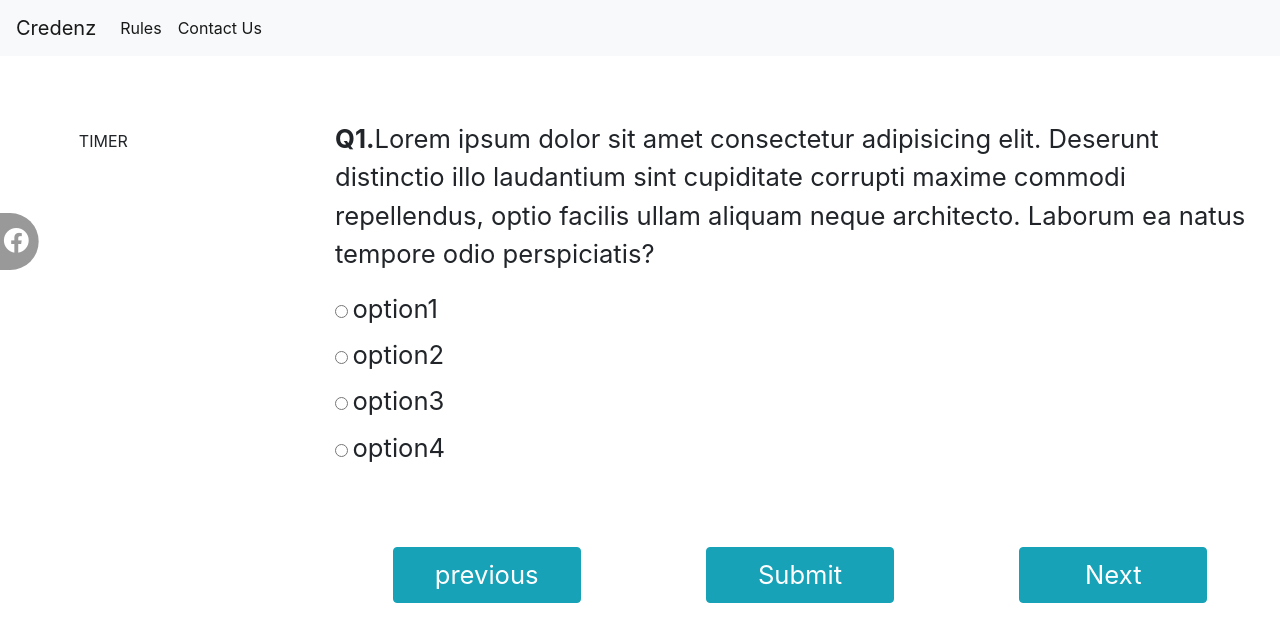
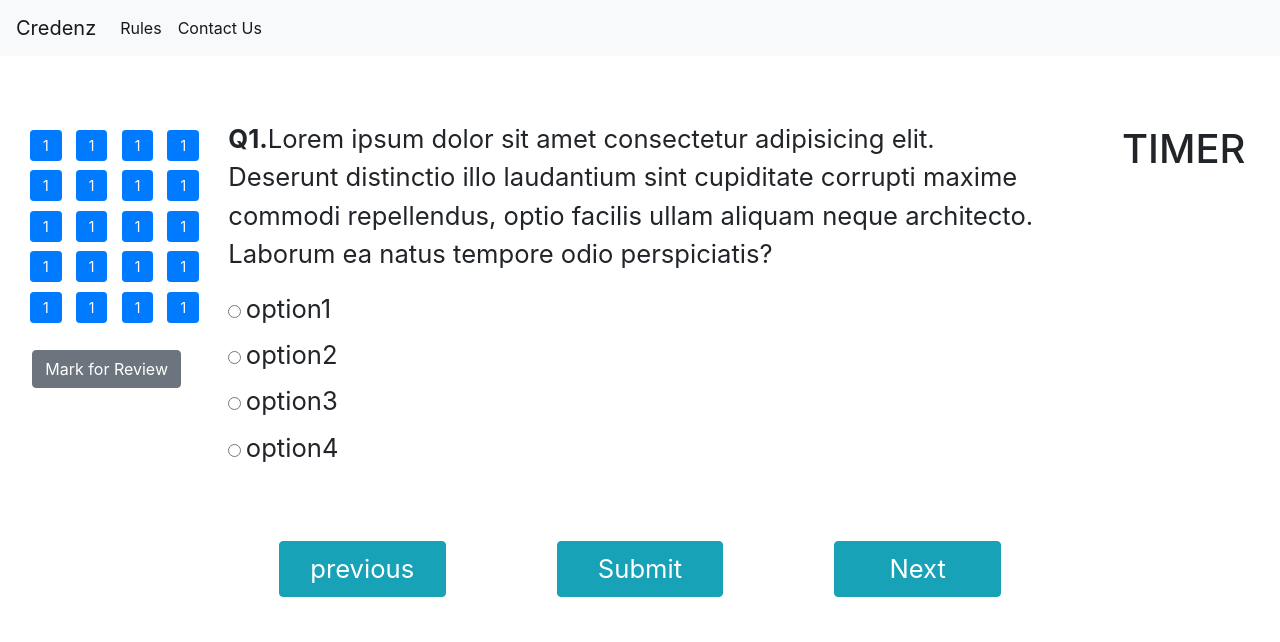
Before and after one commit to Onkar-2803/Enigma, a plain HTML site: page enigma_questions.html in a window 1280 px wide. Drawn offline with nearby package versions, Linux system fonts and the light colour scheme.

Commit message:
Made responsive for Mobile & PC

```diff
--- a/enigma_questions.css
+++ b/enigma_questions.css
@@ -39,10 +39,6 @@
     border: solid 1px red;
 }
 
-.not-mobile{
-    display: none;
-}
-
 .floating{
     position: fixed;
     height: 20vh;
@@ -71,3 +67,18 @@
   .floating a:hover{
     transform: translate(40%, 0);
   }
+
+/* If the screen size is 601px wide or more, set the font-size of <div> to 80px */
+@media screen and (min-width: 576px) {
+    .mobile{
+        display:none;
+    }
+}
+
+/* If the screen size is 600px wide or less, set the font-size of <div> to 30px */
+@media screen and (max-width: 576px) {
+    .not-mobile{
+        display: none;
+    }
+
+  }
--- a/enigma_questions.html
+++ b/enigma_questions.html
@@ -32,7 +32,7 @@
     <div class="not-mobile">
         <div class="container-fluid">
             <div class="row ">
-                <div class="col-lg-2 col-md-4 col-sm-4 p">
+                <div class="col-lg-2 col-md-4 col-sm-4 ">
                     <div class="container">
                         <div class="row d-flex justify-content-center" >
                             <div class="col-lg-3 col-md-2 col-sm-1"><button type="button" id="Grid"class="btn btn-primary btn-sm">1</button></div>
@@ -73,7 +73,7 @@
                     </form>
                 <!-- </div>                                                                       -->
             </div>
-                <div class="col-lg-8 col-md-5 col-sm-8 p">
+                <div class="col-lg-8 col-md-5 col-sm-8 ">
                     <p id="Q"><b>Q1.</b>Lorem ipsum dolor sit amet consectetur adipisicing elit. Deserunt distinctio illo laudantium sint cupiditate corrupti maxime commodi repellendus, optio facilis ullam aliquam neque architecto. Laborum ea natus tempore odio perspiciatis?</p>
                     <input type="radio" id="O1" name="Options" value="Answer">
                     <label for="O1" id="OP">option1</label><br>
@@ -91,7 +91,7 @@
                         </div>
                     </form>
                 </div>
-                <div class="col-lg-2 col-md-3 col-sm-4 p" ><h1 id="timer">TIMER</h1></div>
+                <div class="col-lg-2 col-md-3 col-sm-4 " ><h1 id="timer">TIMER</h1></div>
             </div>
         </div>
     </div>
```
